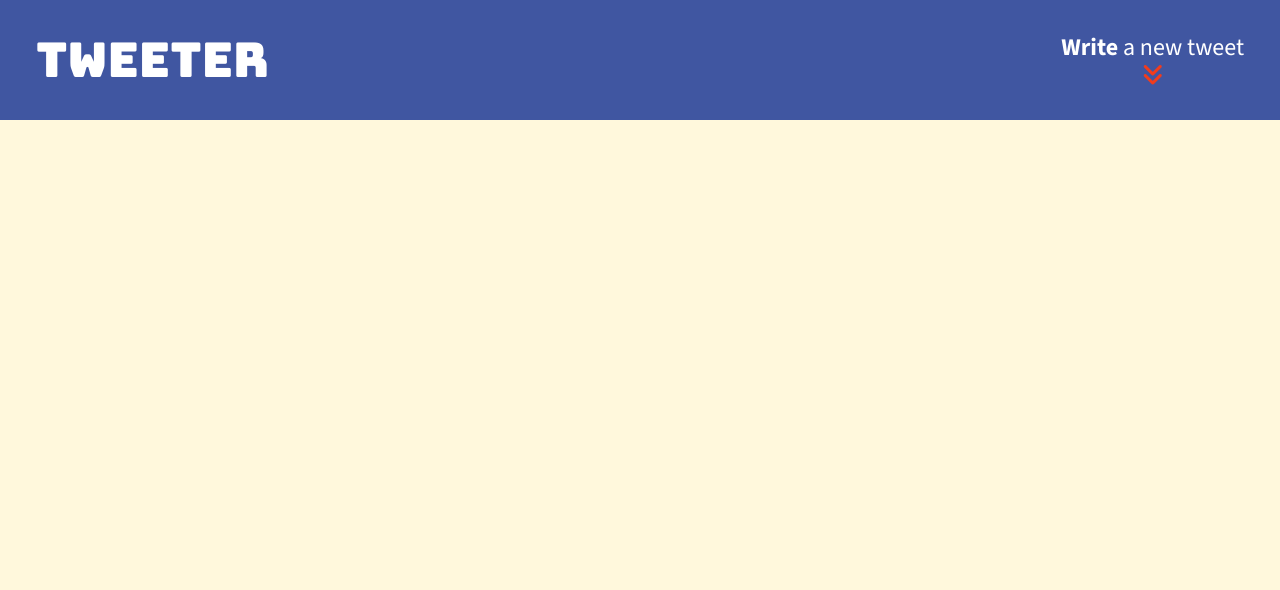
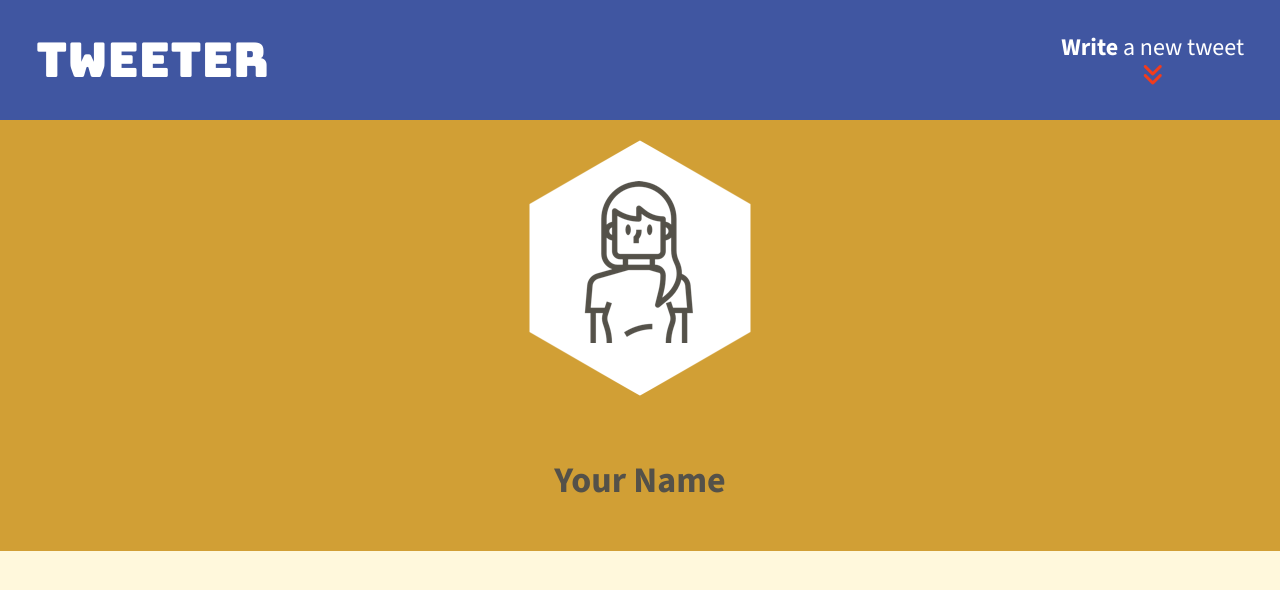
Before and after one commit to rhaelynlashmar/tweeter, a website: page public/index.html in a window 1280 px wide. Drawn offline with nearby package versions, Linux system fonts and the light colour scheme.

Commit message:
Added link to header.css and header element code block

```diff
--- a/public/index.html
+++ b/public/index.html
@@ -18,6 +18,7 @@
     <!-- App CSS -->
     <link rel="stylesheet" href="/styles/layout.css" type="text/css" />
     <link rel="stylesheet" href="/styles/nav.css" type="text/css" />
+    <link rel="stylesheet" href="/styles/header.css" type="text/css" />
 
     <!-- External JS -->
     <script src="https://ajax.googleapis.com/ajax/libs/jquery/3.4.1/jquery.min.js"></script>
@@ -37,6 +38,16 @@
       </div>
     </nav>
 
+    <header>
+      <div>
+        <img src="/images/profile-hex.png">
+      </div>
+      <br>
+      <div>
+        <h2>Your Name</h2>
+      </div>
+    </header>
+
 
     <!-- Page-specific (main) content here -->
     <main class="container"></main>
```
